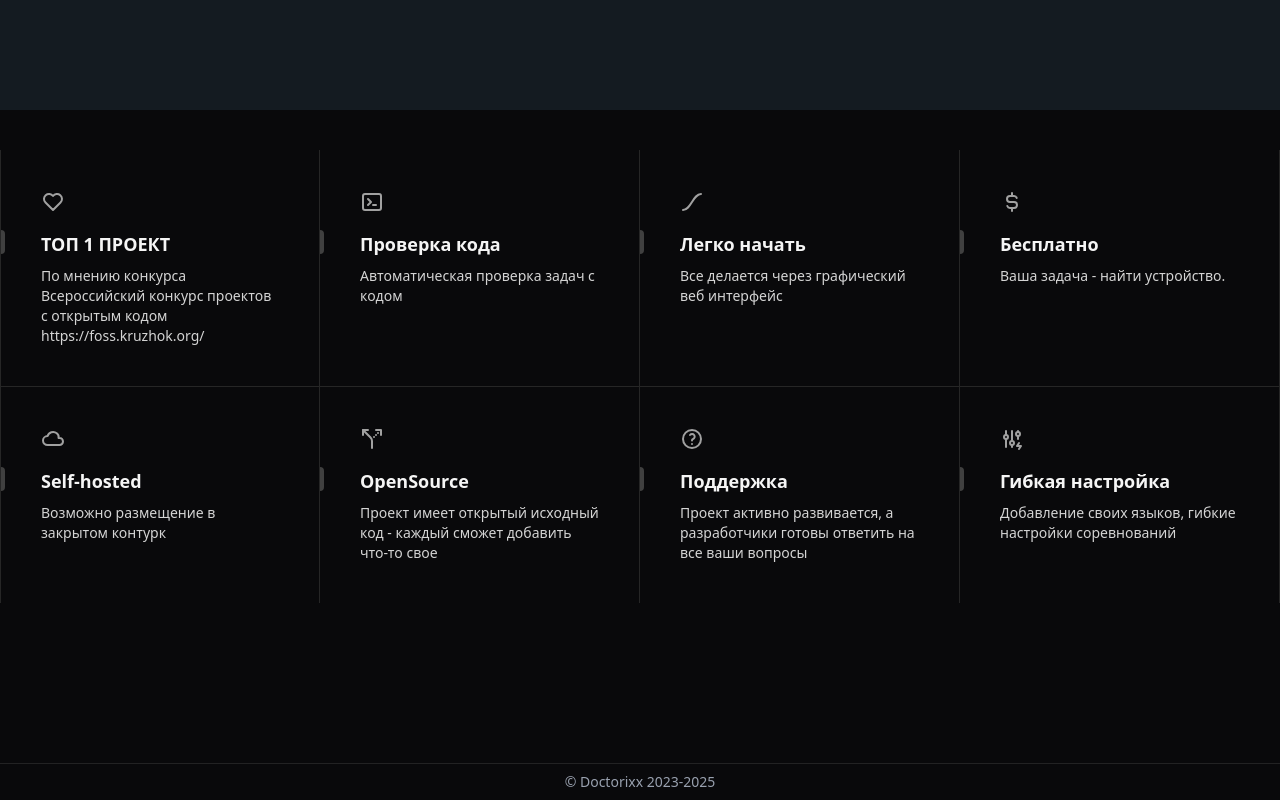
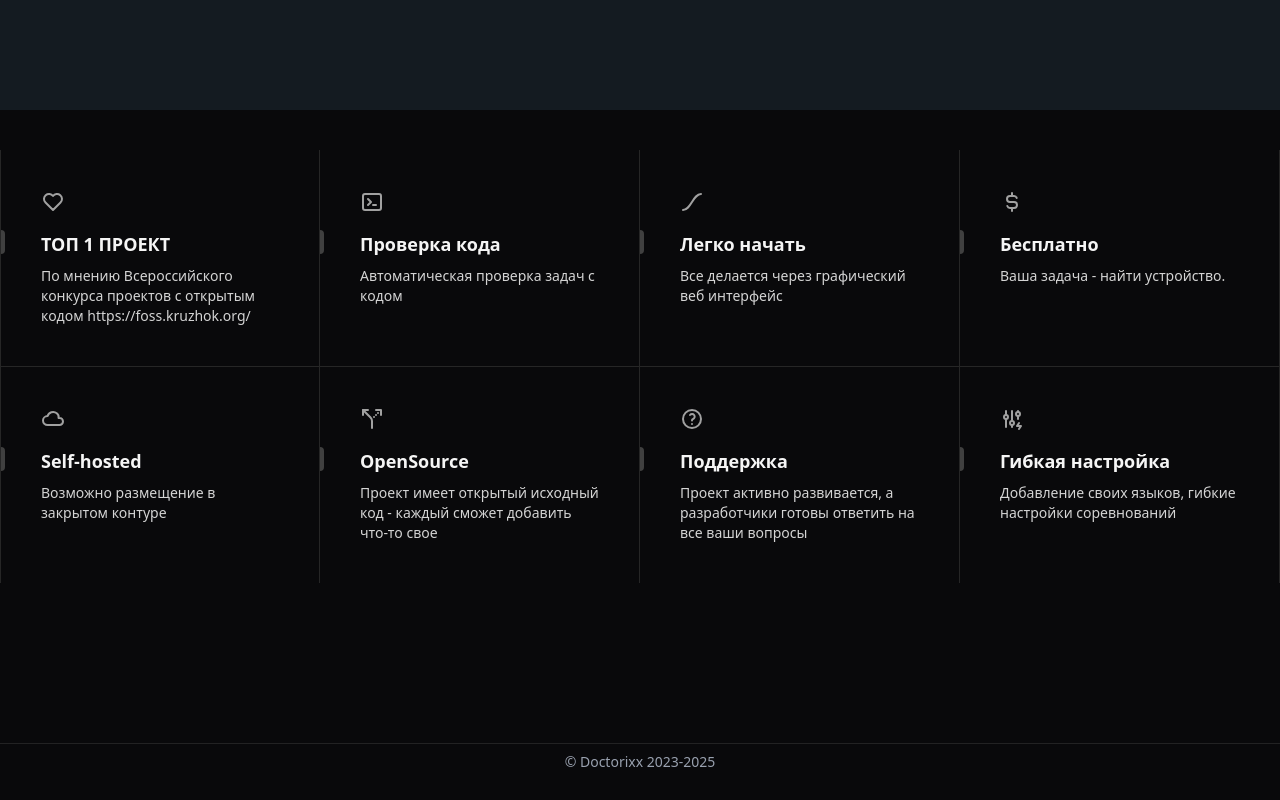
Before and after one commit to doctorixx/codebattles-landing, a Next.js app: page / in a window 1280 px wide. Shown: the part 1722-2522 px from the top of the page. Built offline with nearby package versions, Linux system fonts and the light colour scheme.

Commit message:
fix typos

```diff
--- a/src/components/Features.jsx
+++ b/src/components/Features.jsx
@@ -14,7 +14,7 @@ export function Features() {
     const features = [
         {
             title: "ТОП 1 ПРОЕКТ",
-            description: "По мнению конкурса Всероссийский конкурс проектов с открытым кодом https://foss.kruzhok.org/",
+            description: "По мнению Всероссийского конкурса проектов с открытым кодом https://foss.kruzhok.org/",
             icon: <IconHeart/>,
         },
         {
@@ -37,7 +37,7 @@ export function Features() {
         },
         {
             title: "Self-hosted",
-            description: "Возможно размещение в закрытом контурк",
+            description: "Возможно размещение в закрытом контуре",
             icon: <IconCloud/>,
         },
         {
```
